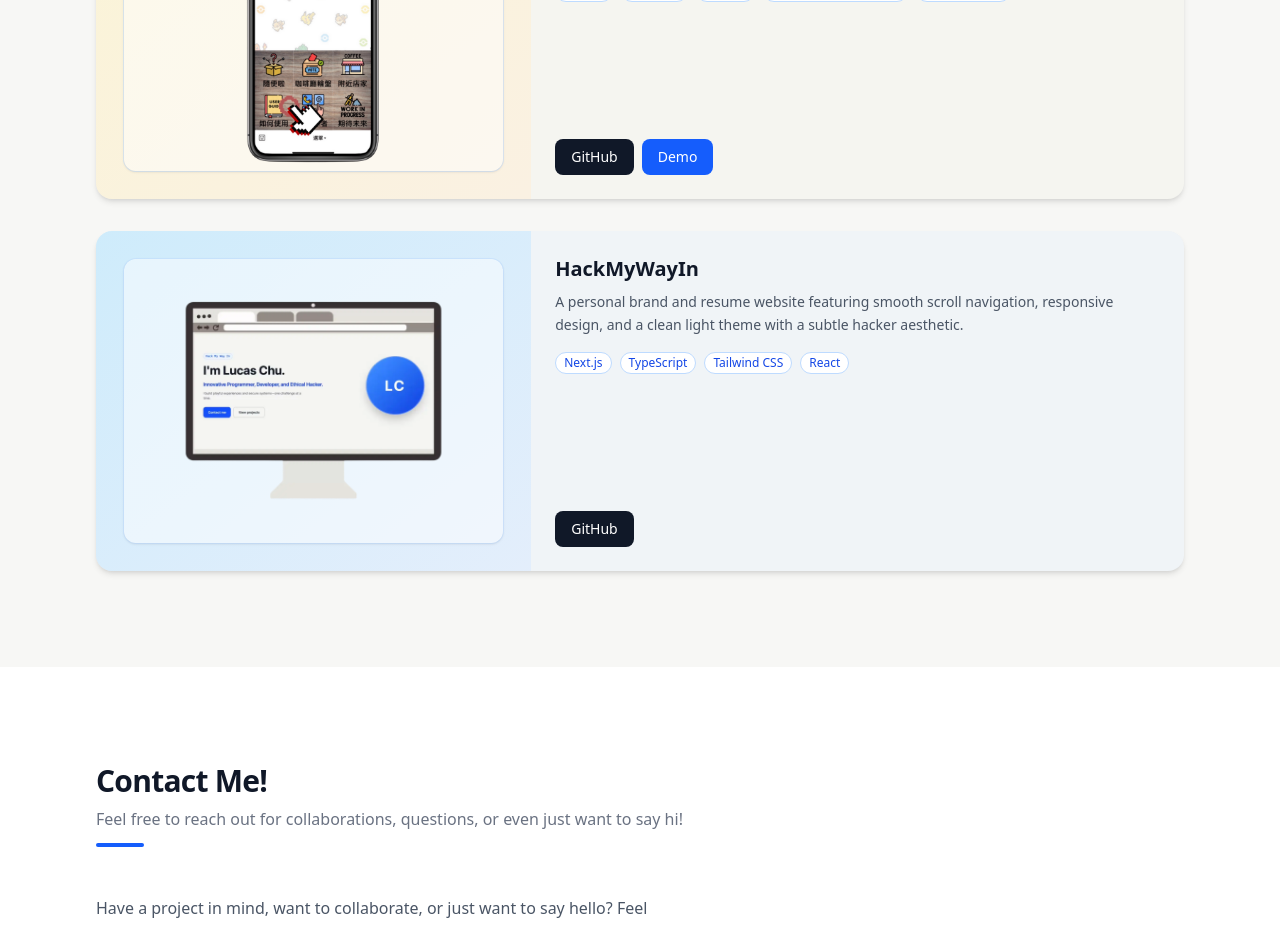
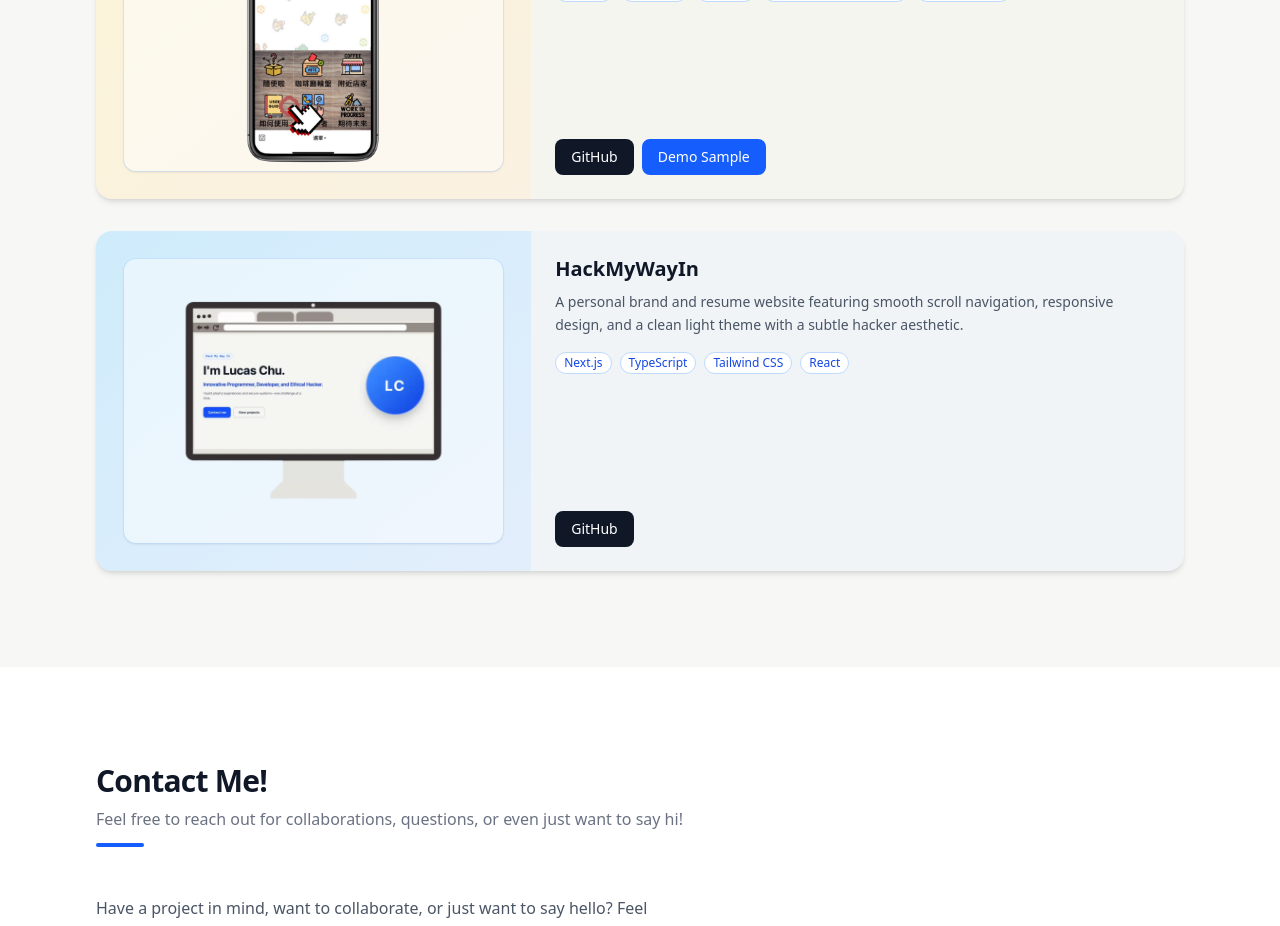
Before and after one commit to Lucas-Chu-0209/HackMyWayIn, a Next.js app: page / in a window 1280 px wide. Shown: the part 2780-3706 px from the top of the page. Built offline with nearby package versions, Linux system fonts and the light colour scheme.

Commit message:
modified the word Demo into Demo Sample

```diff
--- a/src/components/ProjectCard.tsx
+++ b/src/components/ProjectCard.tsx
@@ -82,7 +82,7 @@ export default function ProjectCard({ title, description, tags, github, demo, wr
               rel="noopener noreferrer"
               className="inline-flex items-center gap-1.5 px-4 py-2 text-sm font-medium rounded-lg bg-blue-600 text-white hover:bg-blue-700 transition-colors focus:outline-none focus-visible:ring-2 focus-visible:ring-blue-500"
             >
-              Demo
+              Demo Sample
             </a>
           )}
           {writeup && (
```
